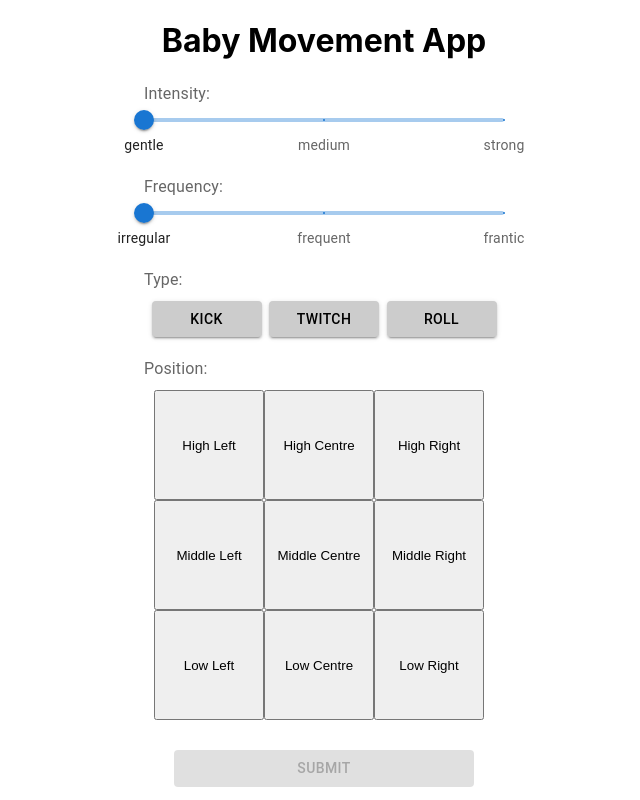
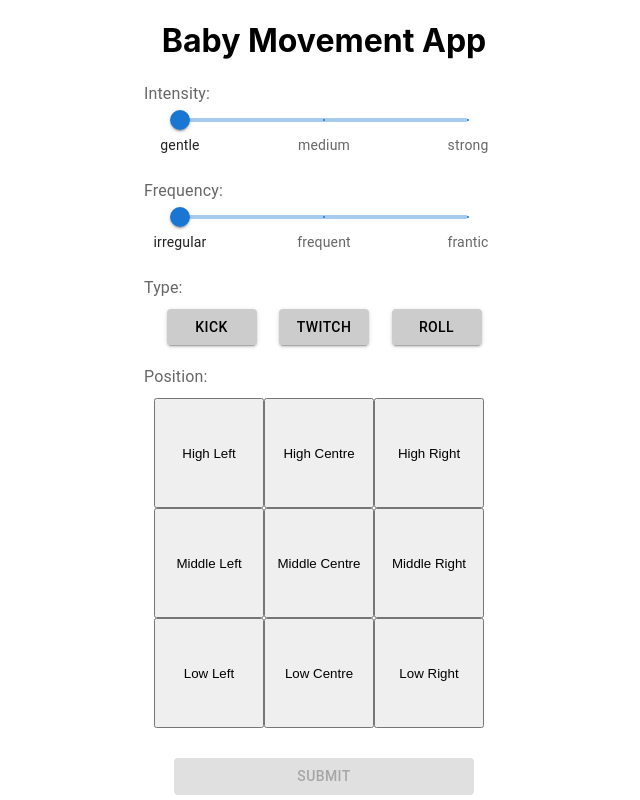
Before and after one commit to DamianCummins/baby-movement-app, a React (Create React App) app in the folder frontend/: page / in a window 1280 px wide. Shown: the whole page, without its empty margins (316-956 px from the left). Built offline with nearby package versions, Linux system fonts and the light colour scheme.

Commit message:
fix styles

```diff
--- a/frontend/src/App.css
+++ b/frontend/src/App.css
@@ -5,12 +5,9 @@
   align-items: center;
 }
 
-form {
-  width: 400px;
-}
-
 .Submit {
   width: 300px;
+  margin-bottom: 20px;
 }
 
 .positionInput, .sliderInput, .typeInput  {
@@ -22,6 +19,11 @@ form {
   margin-right: 20px;
 }
 
+.sliderContainer {
+  margin:auto;
+  width: 80%;
+}
+
 .movementTypes {
   display: flex;
   flex-direction: row;
@@ -31,12 +33,12 @@ form {
 }
 
 .movementType {
-  width: 110px;
+  width: 90px;
   background-color: #CCCCCC !important;
   color: black !important;
 }
 
 .chosen {
   background-color: rgb(25, 118, 210) !important;
-  color: white !important;
+  color: white;
 }
--- a/frontend/src/App.tsx
+++ b/frontend/src/App.tsx
@@ -70,6 +70,7 @@ export default function App() {
       <form onSubmit={handleSubmit}>
         <div className="sliderInput">
           <FormLabel>Intensity:</FormLabel>
+          <div className='sliderContainer'>
             <Slider
               size="medium"
               max={2}
@@ -78,9 +79,11 @@ export default function App() {
               marks={intensityValues}
             />
           </div>
+        </div>
 
         <div className="sliderInput">
           <FormLabel>Frequency:</FormLabel>
+          <div className='sliderContainer'>
             <Slider
               size="medium"
               max={2}
@@ -88,6 +91,7 @@ export default function App() {
               value={frequencyValues.findIndex(option => option.label === frequency)}
               marks={frequencyValues}
             />
+          </div>
         </div>
 
         <div className="typeInput">
```
Lines whose indentation alone changed are shown as unchanged.
